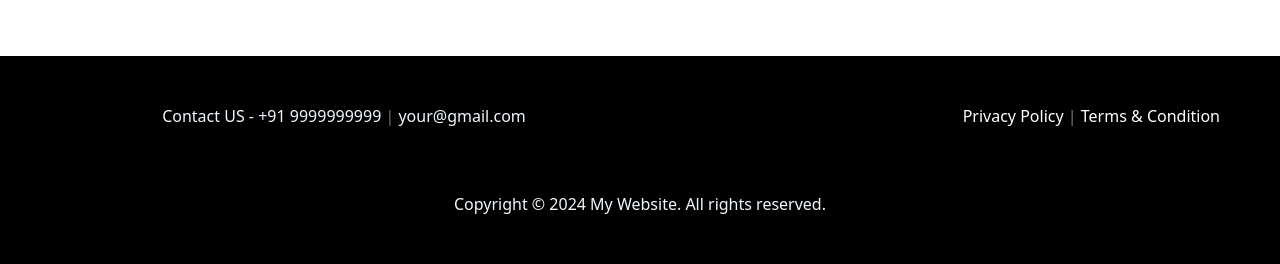
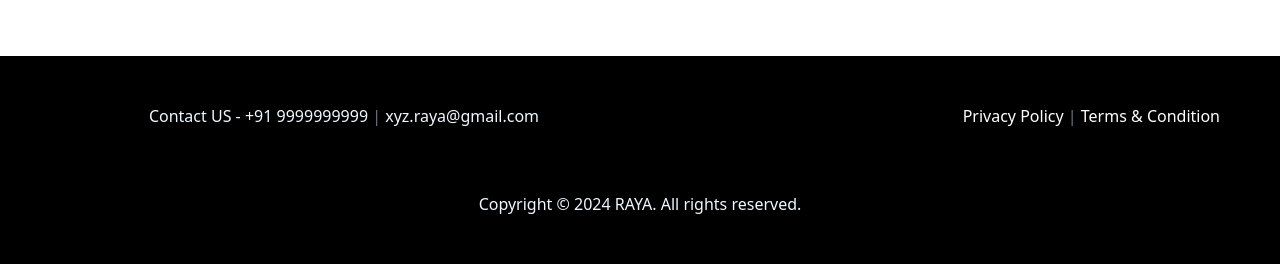
Before and after one commit to developerRanjeet/flask-mongodb-web-app, a Flask app: page / in a window 1280 px wide. Shown: the part 3725-3989 px from the top of the page. Run offline with Flask 3, Linux system fonts and the light colour scheme; some libraries are stand-ins or nearby versions.

Commit message:
modify footer

```diff
--- a/templates/footer.html
+++ b/templates/footer.html
@@ -1,7 +1,7 @@
 <footer class="container-fluid mt-5">
   <div class="row p-5 text-center">
     <div class="col-md-6 col-sm-12">
-      <p><span class="h6">Contact US - </span>+91 9999999999 <span class="text-secondary">|</span> your@gmail.com</p>
+      <p><span class="h6">Contact US - </span>+91 9999999999 <span class="text-secondary">|</span> xyz.raya@gmail.com</p>
     </div>
     <div class="col-md-6 col-sm-12">
       <p class="float-end">
@@ -11,7 +11,7 @@
       </p>
     </div>
   </div>
-  <p class="text-center pb-5">Copyright &copy; 2024 My Website. All rights reserved.</p>
+  <p class="text-center pb-5">Copyright &copy; 2024 RAYA. All rights reserved.</p>
 </footer>
 <script src="static/assets/dist/js/bootstrap.bundle.min.js"></script>
 <script src="static/assets/js/main.js"></script>
```
